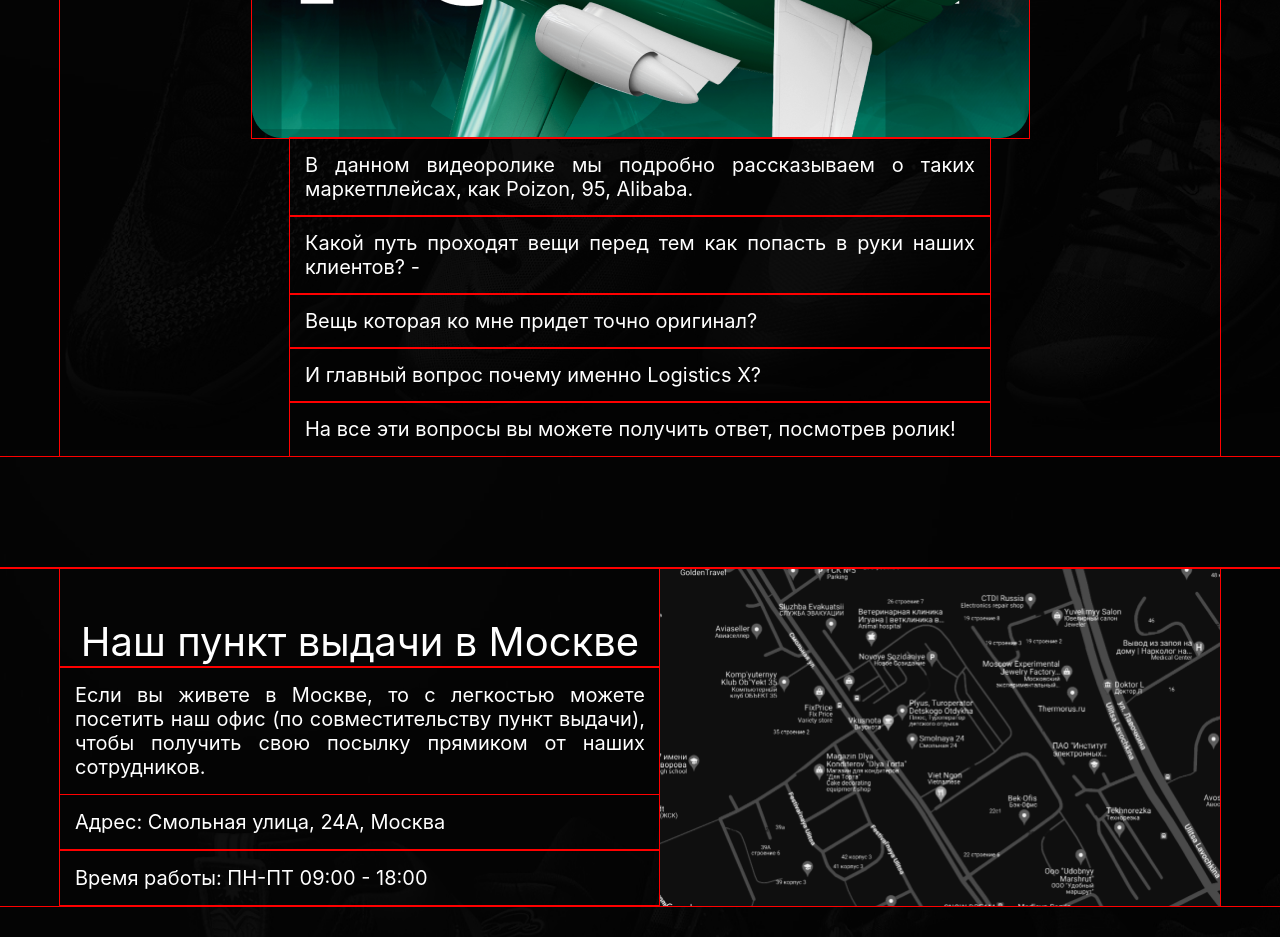
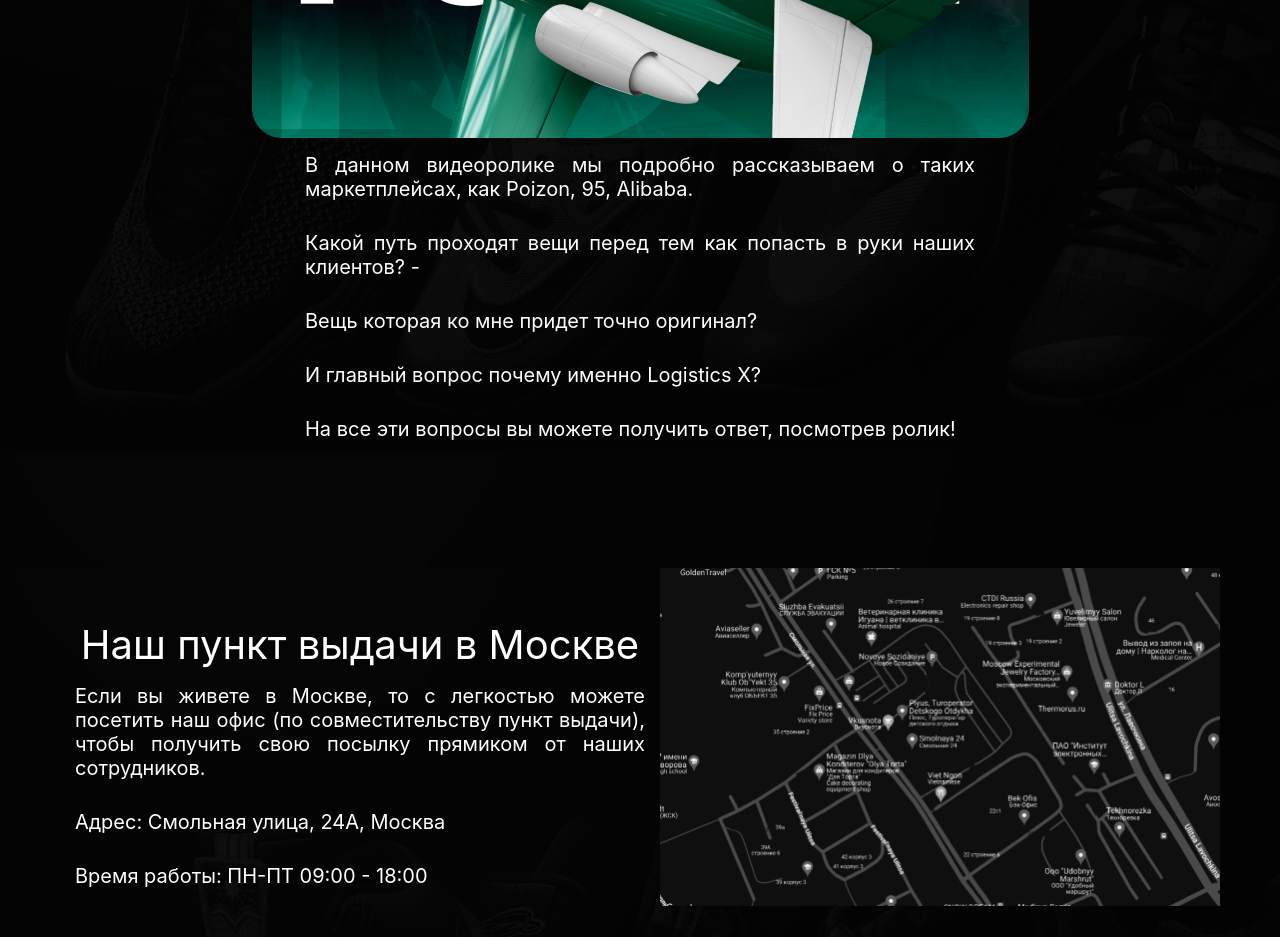
Before and after one commit to Mulwor/online-store, a React (Vite) app: page / in a window 1280 px wide. Shown: the part 2940-3877 px from the top of the page. Built offline with nearby package versions, Linux system fonts and the light colour scheme.

Commit message:
refactor: css styles

```diff
--- a/src/app/styles/mixin.scss
+++ b/src/app/styles/mixin.scss
@@ -37,3 +37,10 @@
   justify-content: space-around;
   flex-wrap: wrap;
 }
+
+@mixin flex-column-center-wrap {
+  display: flex;
+  flex-direction: column;
+  justify-content: center;
+  flex-wrap: wrap;
+}
--- a/src/app/styles/reset.scss
+++ b/src/app/styles/reset.scss
@@ -6,7 +6,7 @@
   padding: 0px;
   margin: 0px;
   border: none;
-  outline: 1px solid red;
+  // outline: 1px solid red;
 }
 
 *,
--- a/src/pages/LayoutHome/ui/SectionCountry/ui/SectionCountry.module.scss
+++ b/src/pages/LayoutHome/ui/SectionCountry/ui/SectionCountry.module.scss
@@ -14,7 +14,7 @@
 
       .block {
         max-width: 600px;
-        @include flex-column-around-wrap;
+        @include flex-column-center-wrap;
 
         .title {
           text-align: center;
--- a/src/pages/LayoutHome/ui/SectionService/ui/SectionService.module.scss
+++ b/src/pages/LayoutHome/ui/SectionService/ui/SectionService.module.scss
@@ -56,7 +56,7 @@
       justify-content: space-around;
 
       .box {
-        @include flex-column-around-wrap;
+        @include flex-column-center-wrap;
         max-width: 500px;
 
         .paragraph {
```
